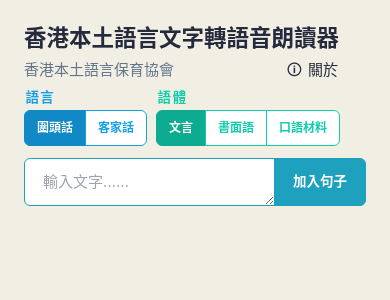
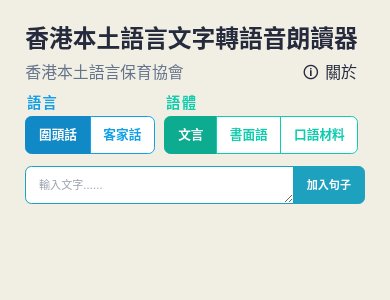
Before and after one commit to neuro-divine/HakkaTTS, a React (Vite) app: page / in a window 390 px wide. Shown: the top 300 px of the page. Built offline with nearby package versions, Linux system fonts and the light colour scheme; a web font is replaced by a local one.

Commit message:
Responsive Design for Tiny Screens

```diff
--- a/src/App.tsx
+++ b/src/App.tsx
@@ -21,17 +21,17 @@ export default function App() {
 	}
 	return <div>
 		<div>
-			<div>
-				<div className="inline-block">
+			<div className="flex gap-3 mb-4">
+				<div>
 					<div className="text-primary text-lg font-semibold ms-0.5 mb-0.5 tracking-widest">語言</div>
-					<div className="join me-3 mb-4 bg-base-100" role="group" aria-label="選擇語言">
+					<div className="join bg-base-100" role="group" aria-label="選擇語言">
 						<Radio name="btnlanguage" className="btn-primary" state={language} setState={setLanguage} value="waitau" />
 						<Radio name="btnlanguage" className="btn-primary" state={language} setState={setLanguage} value="hakka" />
 					</div>
 				</div>
-				<div className="inline-block">
+				<div>
 					<div className="text-secondary text-lg font-semibold ms-0.5 mb-0.5 tracking-widest">語體</div>
-					<div className="join me-3 mb-4 bg-base-100" role="group" aria-label="選擇語體">
+					<div className="join bg-base-100" role="group" aria-label="選擇語體">
 						<Radio name="btngenre" className="btn-secondary" state={genre} setState={setGenre} value="lit" />
 						<Radio name="btngenre" className="btn-secondary" state={genre} setState={setGenre} value="swc" />
 						<Radio name="btngenre" className="btn-secondary" state={genre} setState={setGenre} value="col" />
@@ -40,13 +40,13 @@ export default function App() {
 			</div>
 			<div className="join w-full">
 				<textarea
-					className="textarea textarea-accent textarea-lg text-xl min-h-16 flex-grow join-item"
+					className="textarea textarea-accent xs:textarea-md xs:text-lg xs:min-h-14 sm:textarea-lg sm:text-xl sm:min-h-16 flex-grow join-item"
 					placeholder="輸入文字……"
 					rows={1}
 					{...NO_AUTO_FILL}
 					value={text}
 					onChange={event => setText(event.target.value)} />
-				<button type="button" className="btn btn-accent btn-lg h-full join-item" onClick={addSentence}>
+				<button type="button" className="btn btn-accent xs:max-sm:text-base xs:max-sm:min-h-14 sm:btn-lg h-full join-item" onClick={addSentence}>
 					加入句子
 				</button>
 			</div>
--- a/src/AudioPlayer.tsx
+++ b/src/AudioPlayer.tsx
@@ -98,7 +98,7 @@ export default function AudioPlayer({ syllables, language }: { syllables: string
 	return <div className="flex items-center mt-2 relative">
 		<button
 			type="button"
-			className="btn btn-warning btn-square text-xl font-symbol"
+			className="btn btn-warning btn-square text-lg max-sm:size-10 max-sm:min-h-10 sm:text-xl font-symbol"
 			onClick={isPlaying === false ? playAudio : pauseAudio}
 			aria-label={isPlaying === false ? "播放" : "暫停"}
 			tabIndex={isReady ? 0 : -1}>
@@ -106,7 +106,7 @@ export default function AudioPlayer({ syllables, language }: { syllables: string
 		</button>
 		<input
 			type="range"
-			className="range range-warning range-sm grow mx-4"
+			className="range range-warning range-xs sm:range-sm grow mx-4"
 			min={0}
 			max={1}
 			value={progress}
@@ -121,7 +121,7 @@ export default function AudioPlayer({ syllables, language }: { syllables: string
 			tabIndex={isReady ? 0 : -1} />
 		<button
 			type="button"
-			className="btn btn-warning btn-square text-xl font-symbol"
+			className="btn btn-warning btn-square text-lg max-sm:size-10 max-sm:min-h-10 sm:text-xl font-symbol"
 			onClick={stopAudio}
 			aria-label="停止"
 			tabIndex={isReady ? 0 : -1}>
--- a/src/index.css
+++ b/src/index.css
@@ -4,7 +4,10 @@
 
 @layer base {
 	html {
-		font-size: 12px;
+		font-size: 3.25vw;
+		@screen xs {
+			font-size: 12px;
+		}
 		@media (min-width: 640px) {
 			font-size: 14px;
 		}
@@ -21,10 +24,6 @@
 	:root {
 		--btn-text-case: none;
 		@apply bg-base-200;
-	}
-	body,
-	.modal {
-		min-width: 384px;
 	}
 	h1 {
 		@apply text-3xl font-bold whitespace-nowrap;
```
